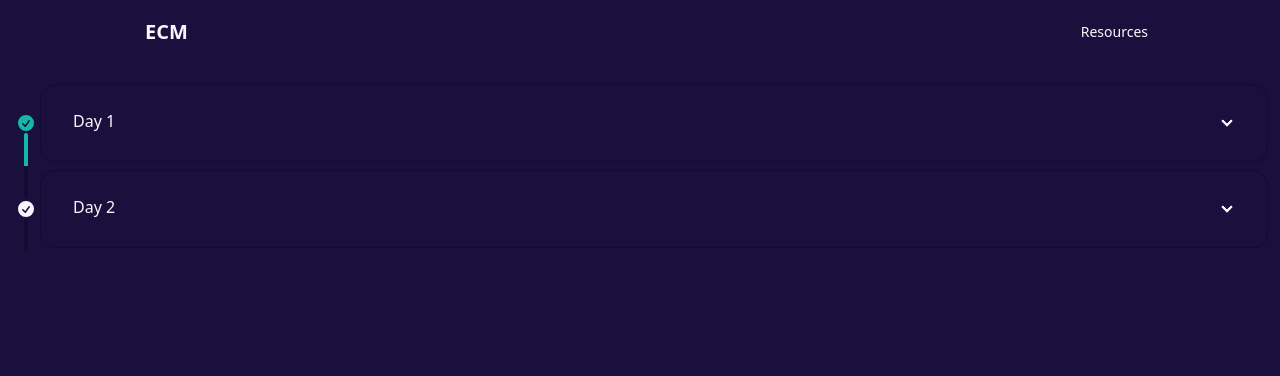
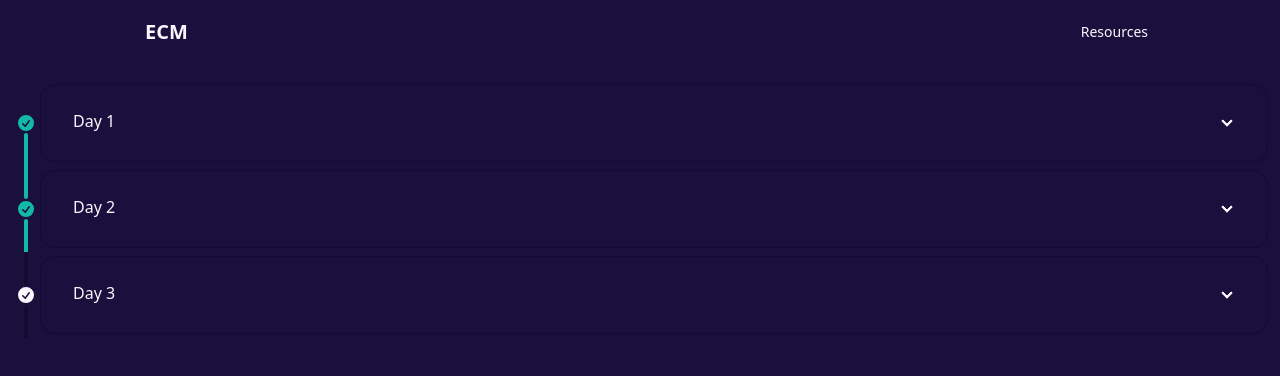
Before and after one commit to Sonu-Hansda/Portfolio-Express, a React (Vite) app: page /resources in a window 1280 px wide. Shown: the top 376 px of the page. Built offline with nearby package versions, Linux system fonts and the light colour scheme.

Commit message:
[updated] Day 3 resources

```diff
--- a/src/pages/ResourcePage.tsx
+++ b/src/pages/ResourcePage.tsx
@@ -1,5 +1,5 @@
 import React, { useState } from 'react';
-import { FaGithub, FaHtml5, FaRegFile } from 'react-icons/fa6';
+import { FaCss3, FaGithub, FaHtml5, FaRegFile } from 'react-icons/fa6';
 import { VscVscode } from 'react-icons/vsc';
 import { toast, ToastContainer } from 'react-toastify';
 import 'react-toastify/dist/ReactToastify.css';
@@ -52,7 +52,7 @@ const resourceData: ResourceData[] = [
     },
     {
         day: 2,
-        done: false,
+        done: true,
         resources: [
             {
                 icon: <FaGithub />,
@@ -73,6 +73,22 @@ const resourceData: ResourceData[] = [
             ]
         }
     },
+    {
+        day: 3,
+        done: false,
+        resources: [
+            {
+                icon: <FaCss3 />,
+                title: 'Learn Basic CSS (Lecture 13 - 20)',
+                link: 'https://www.youtube.com/watch?v=tU4xz1r_aE8&list=PLDzeHZWIZsTo0wSBcg4-NMIbC0L8evLrD&index=13&ab_channel=CodeHelp-byBabbar'
+            },
+            {
+                icon: <FaRegFile />,
+                title: 'CSS Cheatsheet',
+                link: 'https://filebin.net/iqf2gqrz8m3q5267/CSS%20Cheatsheet.pdf'
+            }
+        ],
+    },
 ];
 
 const ResourceItem: React.FC<Resource> = ({ icon, title, link }) => (
@@ -84,7 +100,7 @@ const ResourceItem: React.FC<Resource> = ({ icon, title, link }) => (
 );
 
 const DynamicForm: React.FC<{ formConfig: FormConfig }> = ({ formConfig }) => {
-    const [loading,setLoading] = useState<boolean>(false);
+    const [loading, setLoading] = useState<boolean>(false);
     const [formData, setFormData] = useState<Record<string, string>>({});
 
     const handleChange = (e: React.ChangeEvent<HTMLInputElement | HTMLTextAreaElement>) => {
@@ -110,7 +126,7 @@ const DynamicForm: React.FC<{ formConfig: FormConfig }> = ({ formConfig }) => {
         } catch (error) {
             console.error('Error submitting form:', error);
             toast.error('An error occurred. Please try again later.');
-        }finally{
+        } finally {
             setLoading(false);
         }
     };
@@ -132,7 +148,7 @@ const DynamicForm: React.FC<{ formConfig: FormConfig }> = ({ formConfig }) => {
                         />
                     </div>
                 ))}
-                <button className={loading?'loading loading-spinner text-teal-500 mx-4':'bg-teal-500 px-4 py-2 hover:bg-teal-700 rounded'} disabled={loading} type="submit">Submit</button>
+                <button className={loading ? 'loading loading-spinner text-teal-500 mx-4' : 'bg-teal-500 px-4 py-2 hover:bg-teal-700 rounded'} disabled={loading} type="submit">Submit</button>
             </form>
         </div>
     );
@@ -141,7 +157,7 @@ const DynamicForm: React.FC<{ formConfig: FormConfig }> = ({ formConfig }) => {
 const ResourcePage = () => {
     return (
         <section className='p-4'>
-            <ToastContainer/>
+            <ToastContainer />
             <ul className="timeline timeline-compact timeline-vertical">
                 {resourceData.map((day, index) => (
                     <li key={day.day}>
```
